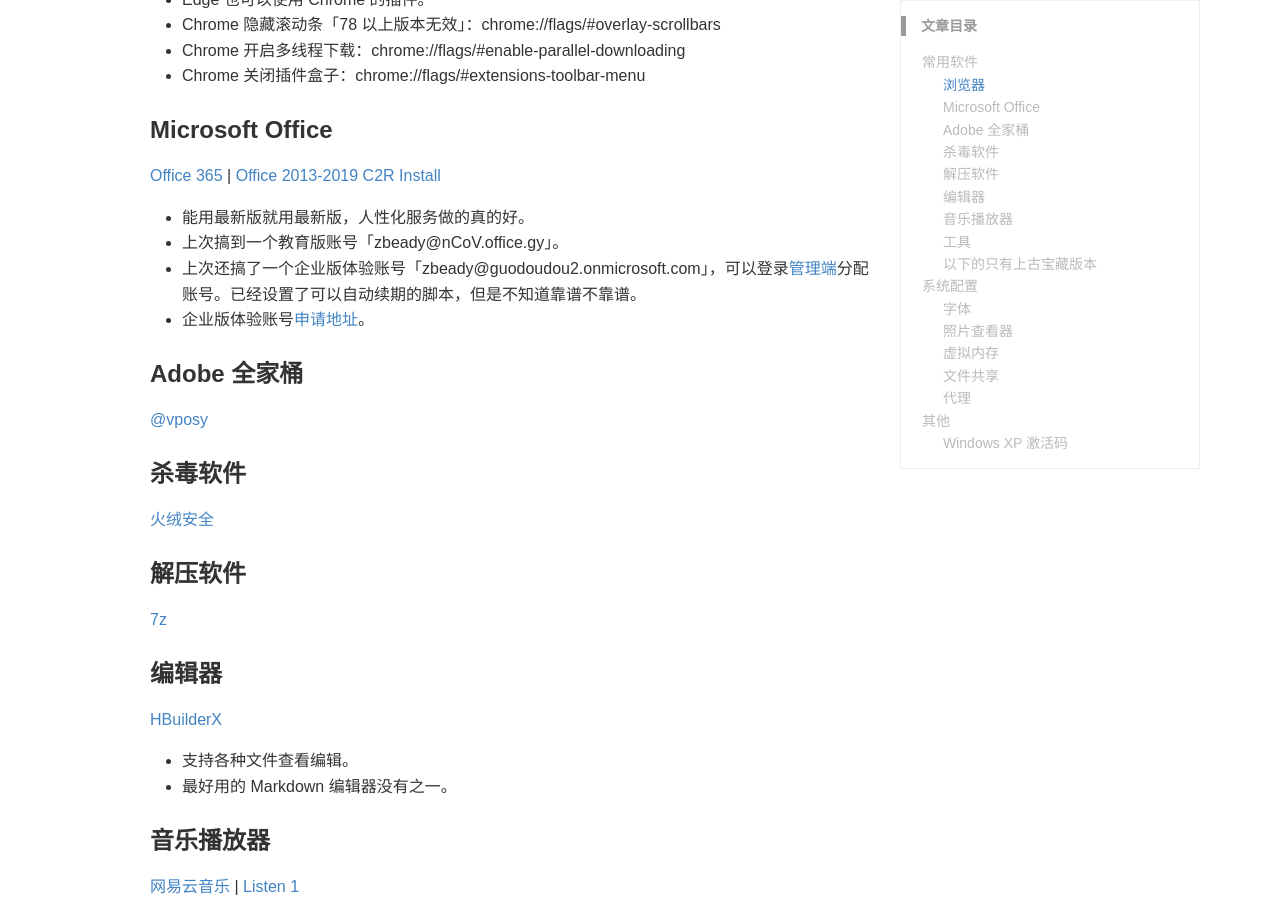
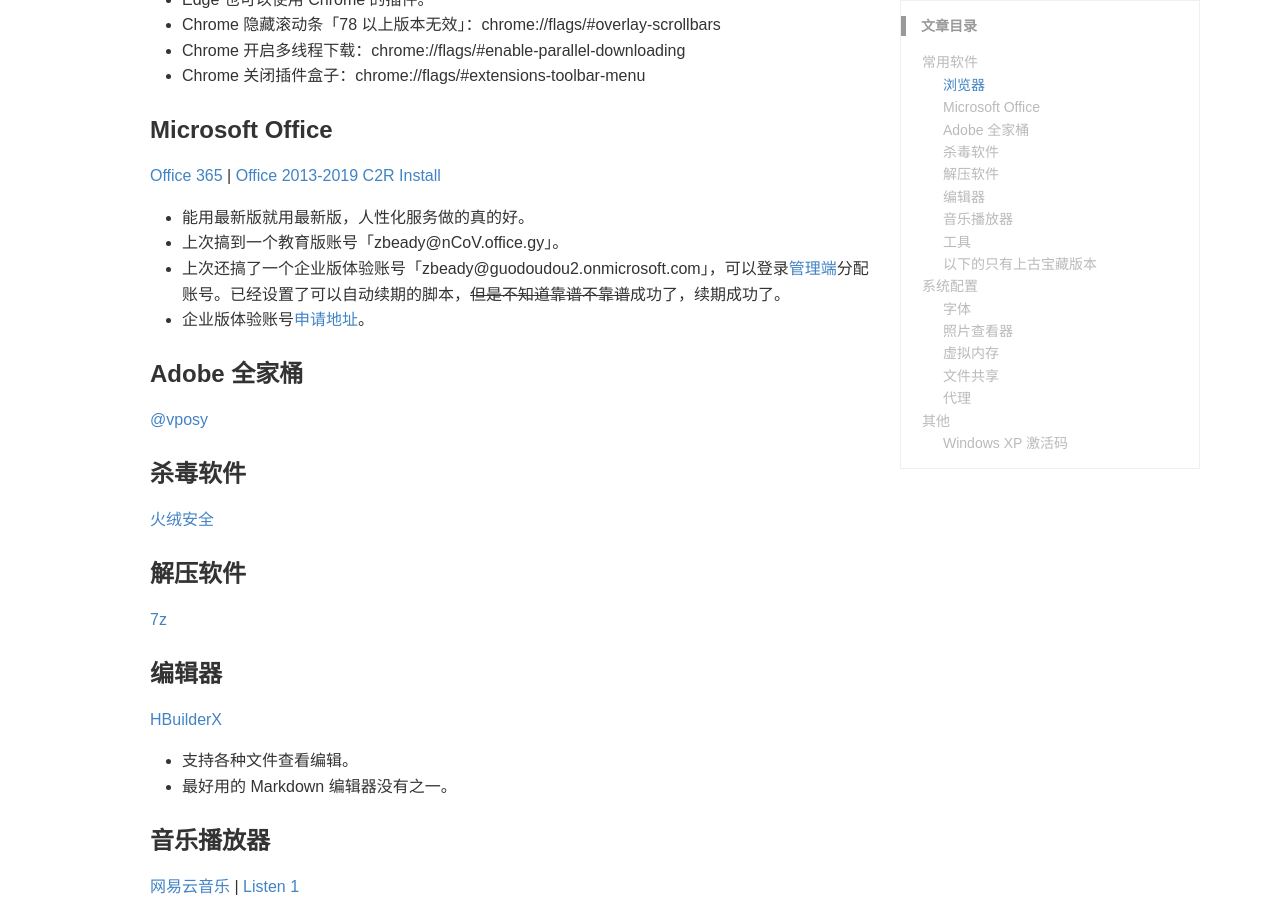
Before and after one commit to breezeer/note_in_test, a Jekyll site: the page built from _posts/2020-04-21-windows-tools.md, in a window 1280 px wide and 900 px high, scrolled down 505 px. Built offline with Jekyll 4.4.1, drawn with Linux system fonts in a browser that asks for light colours.

Commit message:
2020/08/23 09:51:09

```diff
--- a/_posts/2020-04-21-windows-tools.md
+++ b/_posts/2020-04-21-windows-tools.md
@@ -30,7 +30,7 @@
 
 - 能用最新版就用最新版，人性化服务做的真的好。
 - 上次搞到一个教育版账号「zbeady@nCoV.office.gy」。
-- 上次还搞了一个企业版体验账号「zbeady@guodoudou2.onmicrosoft.com」，可以登录[管理端](https://portal.office.com/)分配账号。已经设置了可以自动续期的脚本，但是不知道靠谱不靠谱。
+- 上次还搞了一个企业版体验账号「zbeady@guodoudou2.onmicrosoft.com」，可以登录[管理端](https://portal.office.com/)分配账号。已经设置了可以自动续期的脚本，~~但是不知道靠谱不靠谱~~成功了，续期成功了。
 - 企业版体验账号[申请地址](https://developer.microsoft.com/en-us/microsoft-365/profile)。
 
 ### Adobe 全家桶
```
